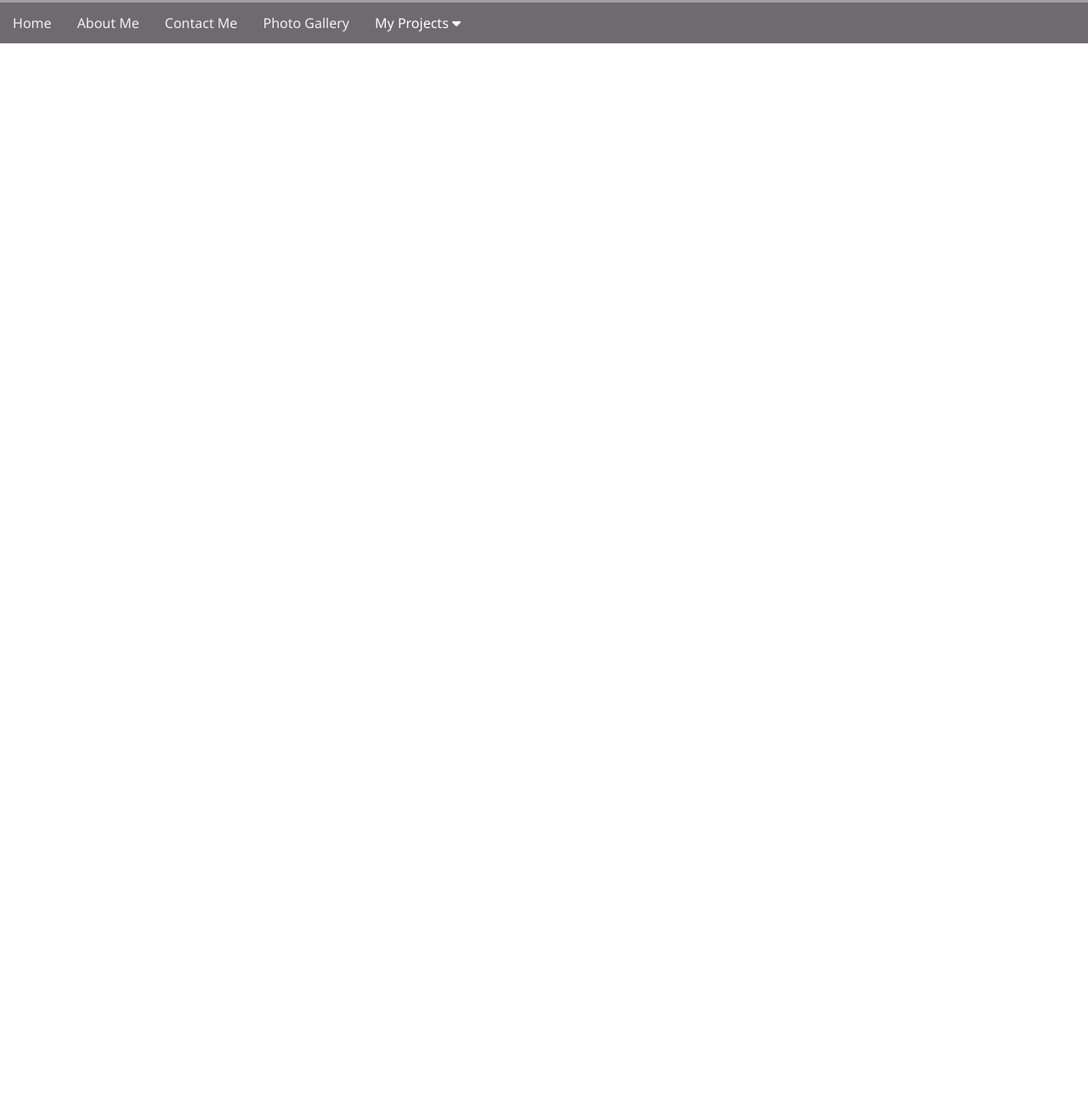
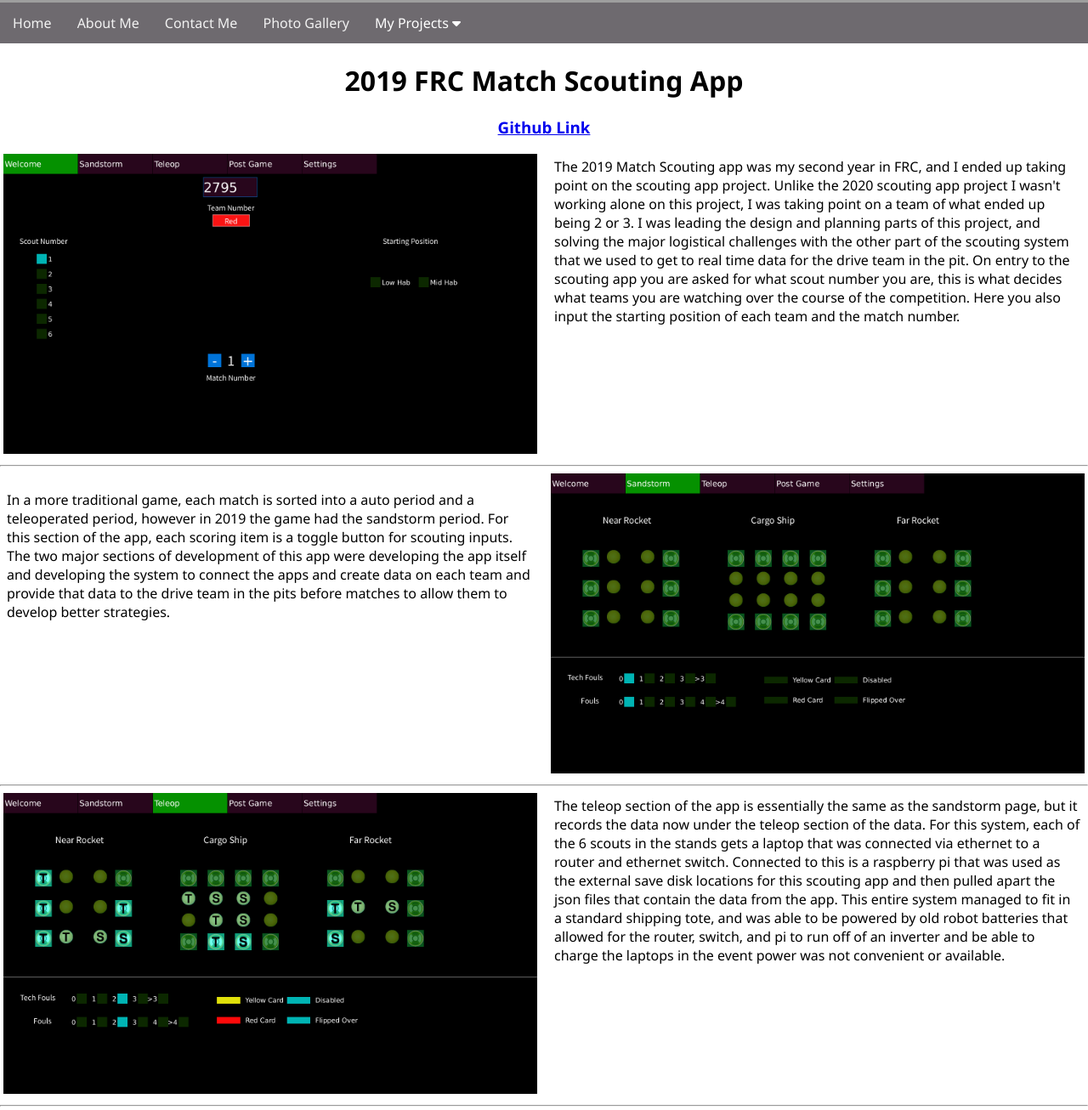
Before and after one commit to ElementalTable/portfolioWebpage, a plain HTML site: page 2k19MatchScouting.html in a window 1280 px wide. Shown: the part 237-1543 px from the top of the page at 85% size. Before the commit the page ends 800 px from the top, so only its background shows below. Drawn offline with Linux system fonts and the light colour scheme; grey boxes are pictures that could not be loaded.

Commit message:
Added 2k19 Match Scouting Content

```diff
--- a/2k19MatchScouting.html
+++ b/2k19MatchScouting.html
@@ -76,4 +76,30 @@
             }
         }
     </script>
+    <h1 style="text-align: center;">2019 FRC Match Scouting App</h1>
+    <h3 style="text-align: center;"><a href="https://github.com/ElementalTable/matchScouting2k19" target="_blank">Github Link</a></h3>
+    <div class="block2section">
+        <img src="Assets/Images/2k19MatchScouting/welcome.png">
+        <p>The 2019 Match Scouting app was my second year in FRC, and I ended up taking point on the scouting app project. Unlike the 2020 scouting app project I wasn't working alone on this project, I was taking point on a team of what ended up being 2 or 3. I was leading the design and planning parts of this project, and solving the major logistical challenges with the other part of the scouting system that we used to get to real time data for the drive team in the pit. On entry to the scouting app you are asked for what scout number you are, this is what decides what teams you are watching over the course of the competition. Here you also input the starting position of each team and the match number.</p>
+    </div>
+    <hr>
+    <div class="block2section">
+        <p>In a more traditional game, each match is sorted into a auto period and a teleoperated period, however in 2019 the game had the sandstorm period. For this section of the app, each scoring item is a toggle button for scouting inputs. The two major sections of development of this app were developing the app itself and developing the system to connect the apps and create data on each team and provide that data to the drive team in the pits before matches to allow them to develop better strategies.</p>
+        <img src="Assets/Images/2k19MatchScouting/sandstorm.png">
+    </div>
+    <hr>
+    <div class="block2section">
+        <img src="Assets/Images/2k19MatchScouting/teleop.png">
+        <p>The teleop section of the app is essentially the same as the sandstorm page, but it records the data now under the teleop section of the data. For this system, each of the 6 scouts in the stands gets a laptop that was connected via ethernet to a router and ethernet switch. Connected to this is a raspberry pi that was used as the external save disk locations for this scouting app and then pulled apart the json files that contain the data from the app. This entire system managed to fit in a standard shipping tote, and was able to be powered by old robot batteries that allowed for the router, switch, and pi to run off of an inverter and be able to charge the laptops in the event power was not convenient or available.</p>
+    </div>
+    <hr>
+    <div class="block2section">
+        <p>One of the major improvements that was made with this scouting app was adding qualitative feedback. This was a major boon as it allowed us to get better feeling of how teams preformed from what the scouts said. This would also allow us to get better general information than just the story that the data could tell us. This app really never found its full potential as our robot was unable to preform at a high enough level to allow us to make alliance member decisions.</p>
+        <img src="Assets/Images/2k19MatchScouting/post-game.png">
+    </div>
+    <hr>
+    <div class="block2section">
+        <img src="Assets/Images/2k19MatchScouting/settings.png">
+        <p>The final part of this app was the settings page. This page contains all the settings for this app and has tools for configuring the remote drives on the windows laptops that the scouting system was using. This system worked better than the last system, which was using a webcam to scan qr codes that contained all of the data collected by the app. This improved system was not perfect and required a significant amount of kit to get to work fully, and this is the major problem that the 2020 scouting app was trying to fix.</p>
+    </div>
 </body>
```
Also changed, not shown: 2k20MatchScouting.html (+1 -0 lines).
